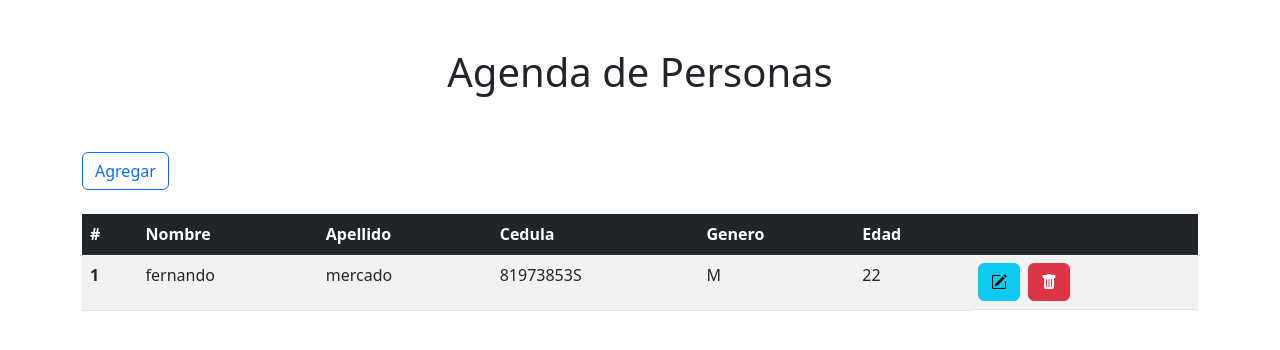
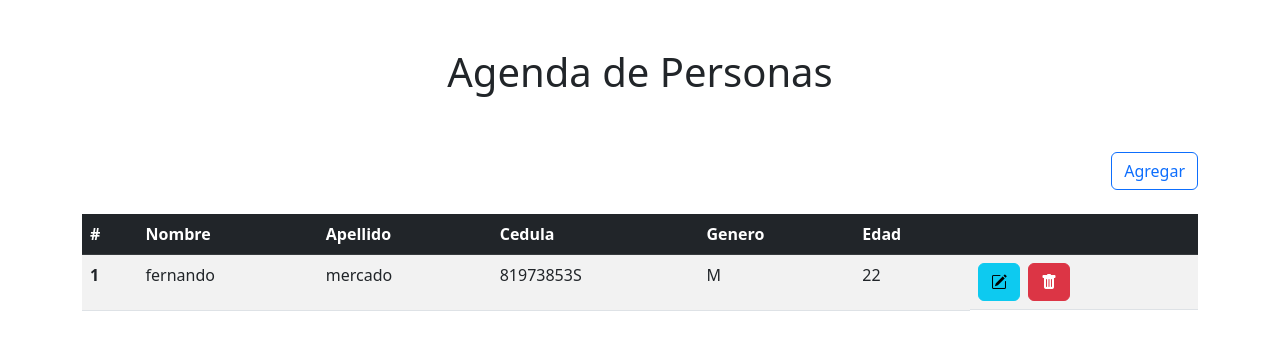
Before and after one commit to fernando59/simple_crud_angular, an Angular app: page / in a window 1280 px wide. Shown: the top 350 px of the page. Built offline with nearby package versions, Linux system fonts and the light colour scheme.

Commit message:
change place button add

```diff
--- a/src/app/app.component.html
+++ b/src/app/app.component.html
@@ -2,7 +2,10 @@
 
   <h1 class="text-center p-5">Agenda de Personas</h1>
   <!-- <button type="button" class="btn  btn-outline-primary mb-4" data-bs-toggle="modal" -->
-  <button type="button" class="btn  btn-outline-primary mb-4" (click)="openModal()">Agregar</button>
+    <div class="d-flex justify-content-end">
+
+      <button type="button" class="btn  btn-outline-primary mb-4" (click)="openModal()">Agregar</button>
+    </div>
 
 
   <!-- Form Person -->
```
